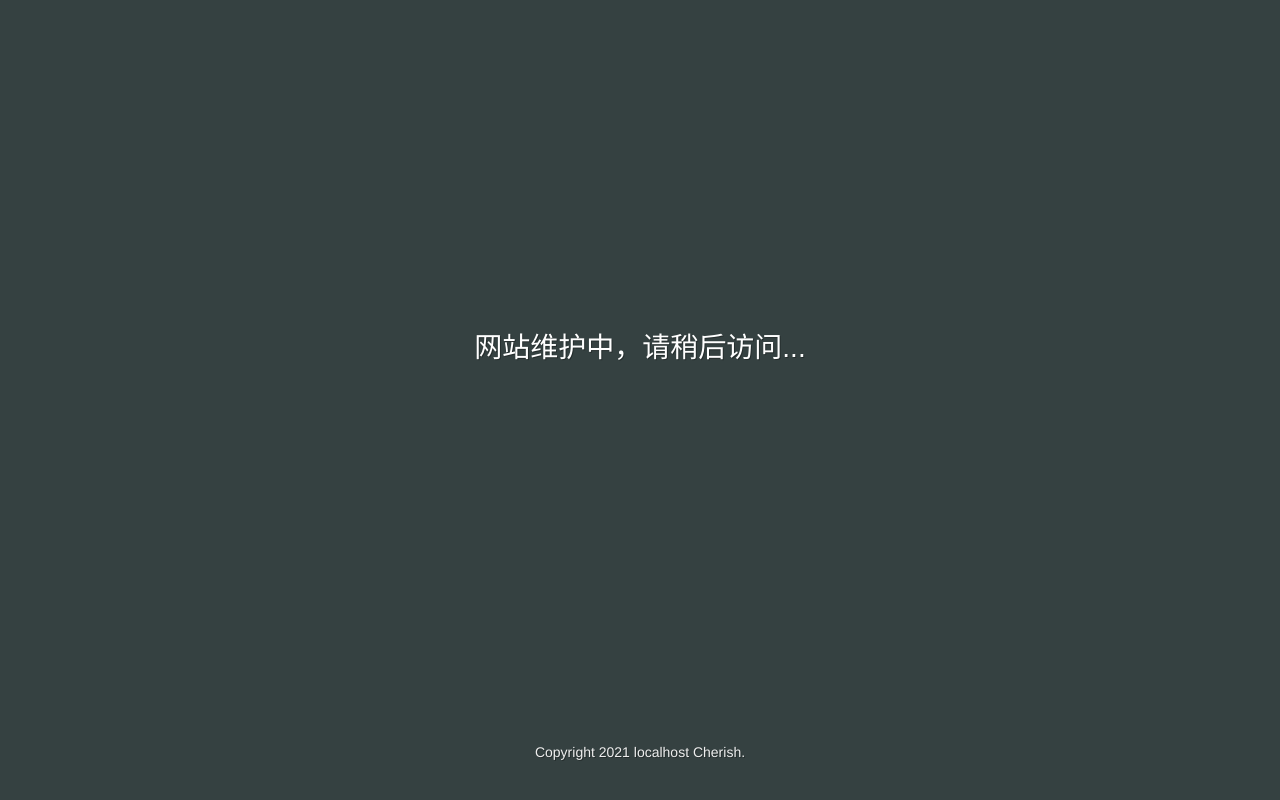
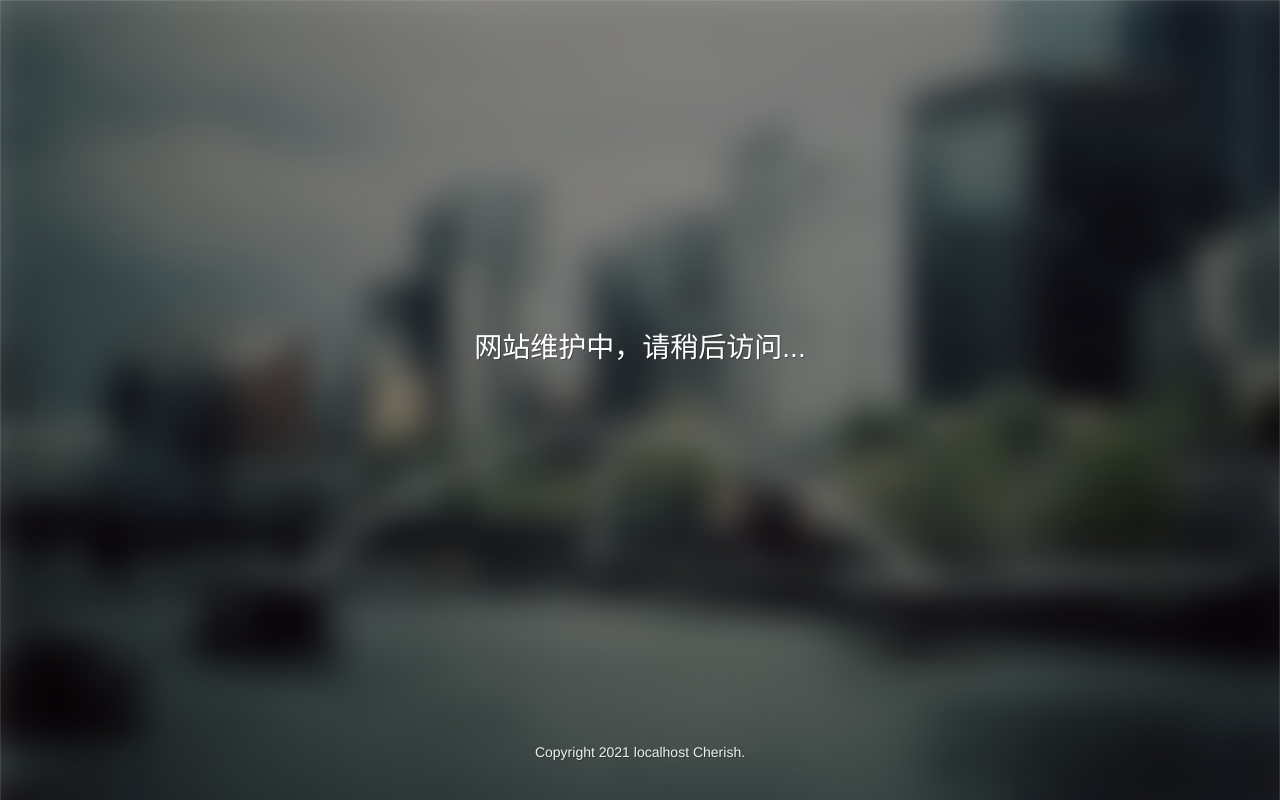
Before and after one commit to codesbull/CDN, a plain HTML site: page CodeRain/Webmaintenance.html in a window 1280 px wide. Drawn offline with Linux system fonts and the light colour scheme; files whose address does not match are found by name.

Commit message:
update css file

```diff
--- a/CodeRain/css/close.css
+++ b/CodeRain/css/close.css
@@ -8,7 +8,7 @@ body, html {
     height: 100%;
     overflow: hidden;
     font-family: Helvetica, Arial, Microsoft Yahei, sans-serif;
-    background-image: url(../../img/back.jpg);
+    background-image: url(../img/back.jpg);
     background-color: #354141;
     background-repeat: repeat;
     background-size: cover;
```
Also changed, not shown: CodeRain/img/back.jpg (added).
